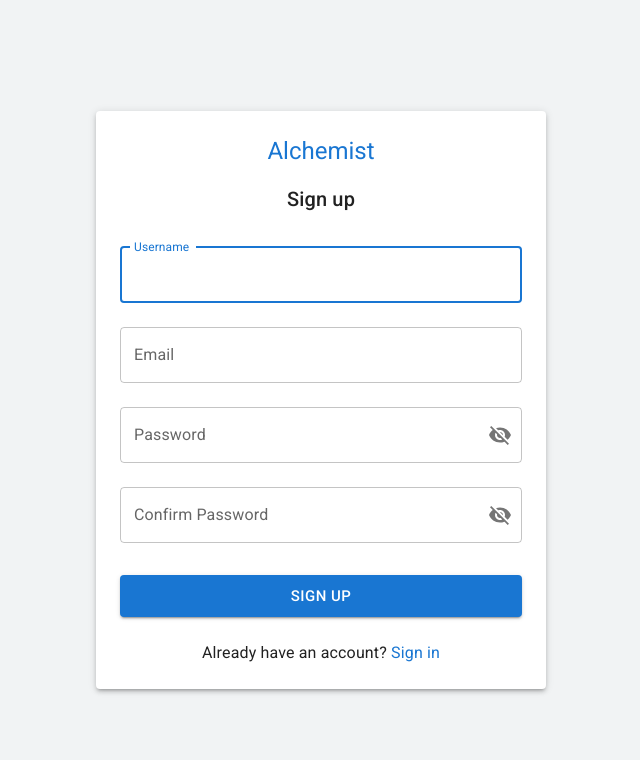
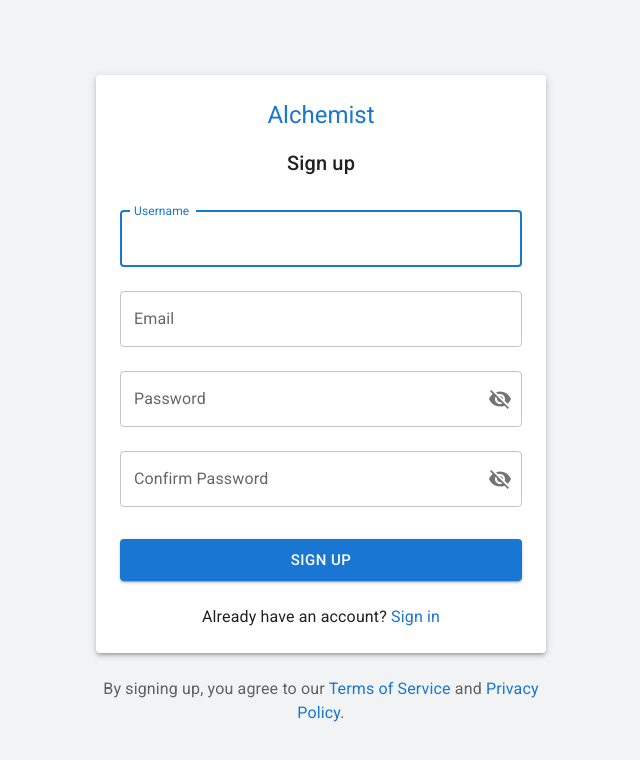
Before and after one commit to coding-shenanigans/alchemist-web, a React (Vite) app: page /signup in a window 1280 px wide. Shown: the top 760 px of the page, without its empty margins (319-959 px from the left). Built offline with nearby package versions, Linux system fonts and the light colour scheme.

Commit message:
Add a legal message to the signup page (#9)

```diff
--- a/src/components/sign-up/SignUp.tsx
+++ b/src/components/sign-up/SignUp.tsx
@@ -6,6 +6,7 @@ export default function SignUp() {
   return (
     <Box
       display="flex"
+      flexDirection="column"
       justifyContent="center"
       alignItems="center"
       minHeight="100vh"
@@ -38,6 +39,25 @@ export default function SignUp() {
           </Link>
         </Typography>
       </Paper>
+      <Typography
+        color="textSecondary"
+        sx={{
+          mx: 3,
+          mb: 3,
+          textAlign: "center",
+          maxWidth: { xs: "100%", sm: 450 },
+        }}
+      >
+        By signing up, you agree to our{" "}
+        <Link underline="hover" component={RouterLink} to="terms-of-service">
+          Terms of Service
+        </Link>{" "}
+        and{" "}
+        <Link underline="hover" component={RouterLink} to="privacy-policy">
+          Privacy Policy
+        </Link>
+        .
+      </Typography>
     </Box>
   );
 }
```
